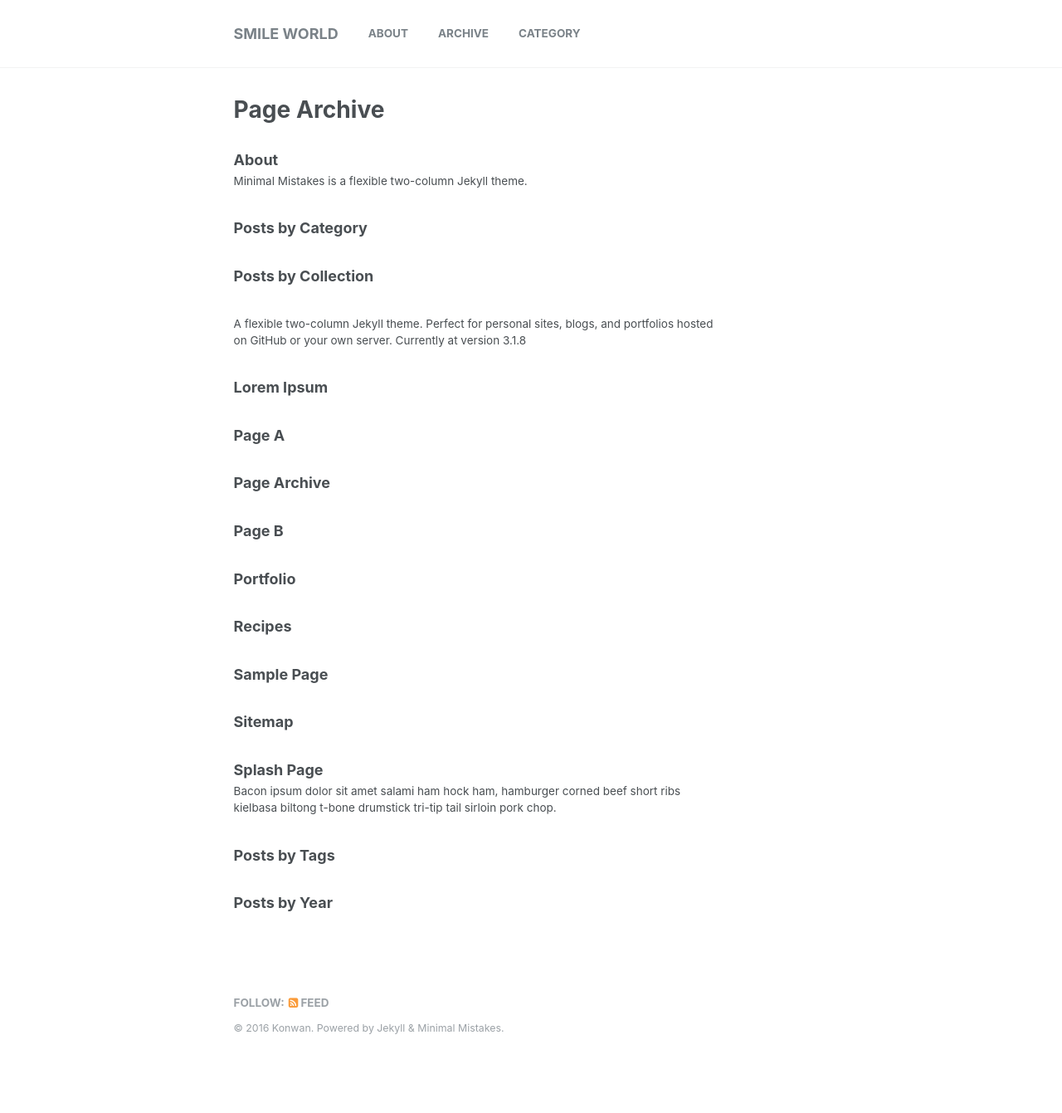
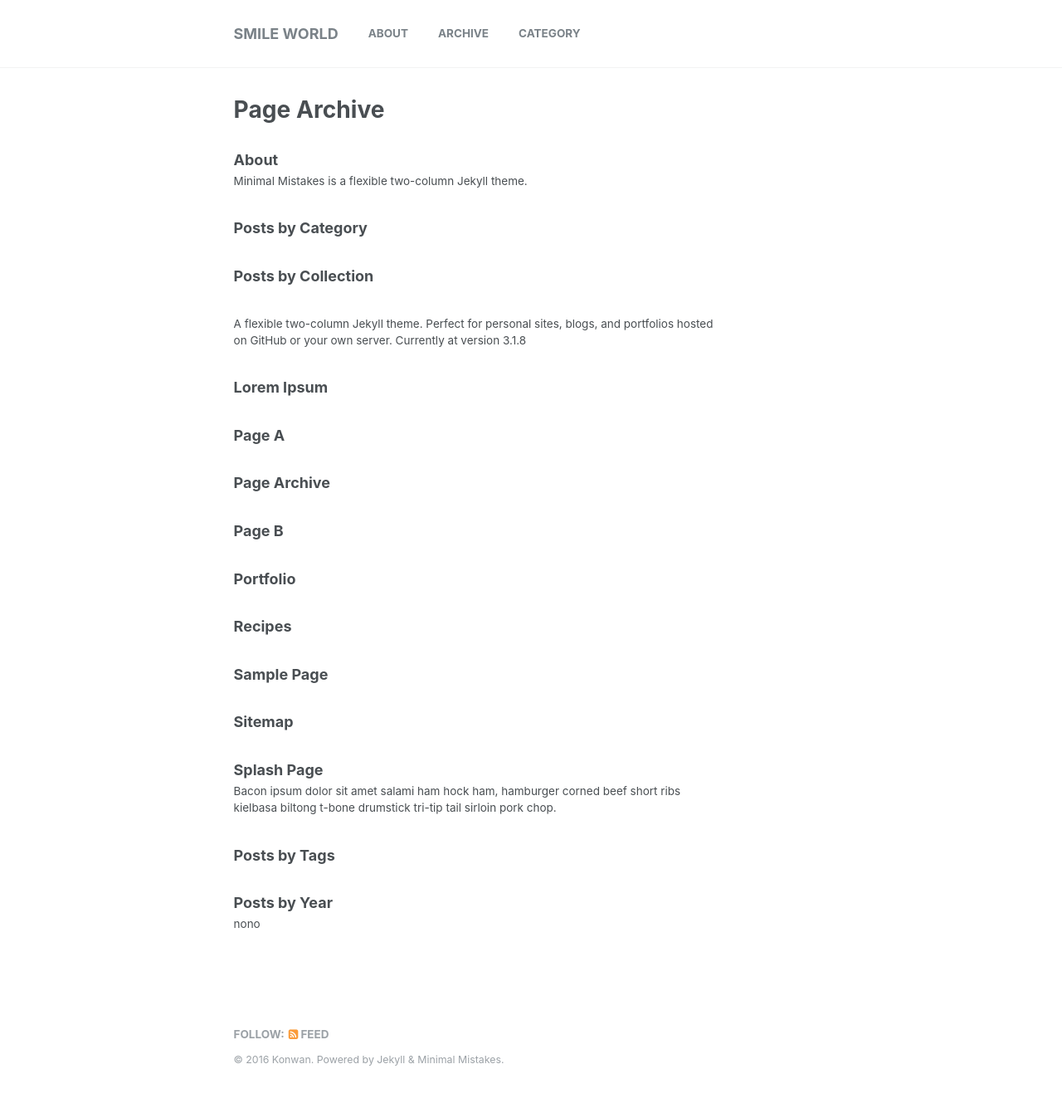
Before and after one commit to konwan/hi, a Jekyll site: the page built from _pages/page-archive.html, in a window 1280 px wide. Shown: the whole page at 83% size. Built offline with Jekyll 4.4.1, drawn with Linux system fonts in a browser that asks for light colours; before the commit the page ends 1303 px from its top, so only the background shows below that.

Commit message:
Update year-archive.html

```diff
--- a/_pages/year-archive.html
+++ b/_pages/year-archive.html
@@ -2,7 +2,9 @@
 layout: archive
 permalink: /year-archive/
 title: "Posts by Year"
-author_profile: false
+author_profile: true
+excerpt: "nono"
+sitemap: false
 ---
 
 {% include base_path %}
```
